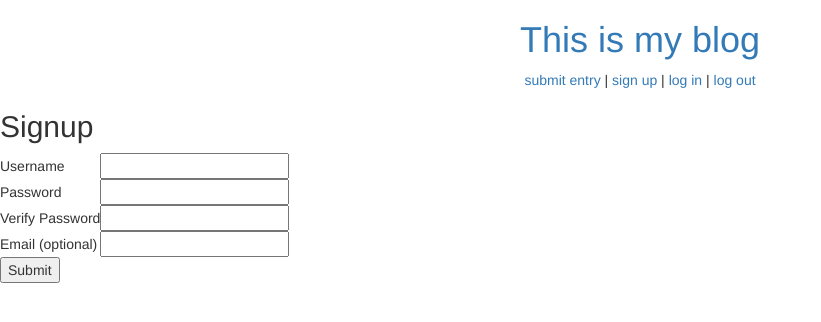
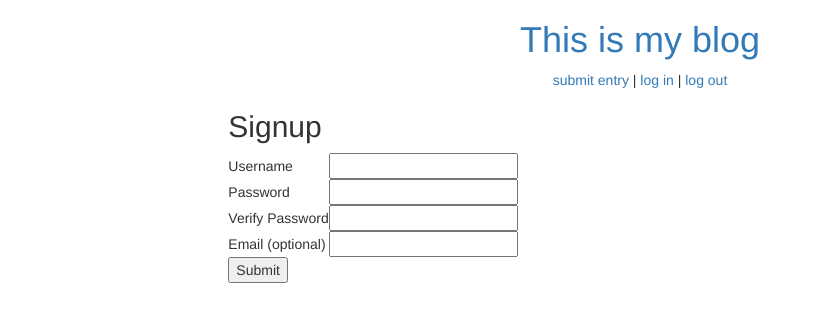
Before and after one commit to asuozzo/buildablog, a Python web app: template templates/signup.html in a window 1280 px wide. Shown: the top 322 px of the page, without its empty margins (0-821 px from the left). Run offline with Jinja, Linux system fonts and the light colour scheme; the template is opened without the code that fills it, so the values that code supplies are empty; some libraries are stand-ins or nearby versions.

Commit message:
design tweaks

```diff
--- a/templates/base.html
+++ b/templates/base.html
@@ -8,7 +8,8 @@
 </head>
 <body>
     <header class="text-center"><h1><a href="/">This is my blog</a></h1>
-    <a href="/newpost">submit entry</a> | <a href="/signup">sign up</a> | <a href="/login">log in</a> | <a href="/logout">log out</a></header>
+
+    <a href="/newpost">submit entry</a> | <a href="/login">log in</a> | <a href="/logout">log out</a></header>
 
     <div id="container">
         {% block content %}
--- a/templates/home.html
+++ b/templates/home.html
@@ -2,7 +2,7 @@
 
 {% block content %}
     {% for p in blogs %}
-    <div class="col-md-12">
+    <div class="col-xs-12 col-md-8 col-md-offset-2">
         <div class="postbody">
             {{ p.render() | safe}}
         </div>
--- a/templates/login.html
+++ b/templates/login.html
@@ -1,6 +1,7 @@
 {% extends "base.html" %}
 
 {% block content %}
+   <div class="col-xs-12 col-md-8 col-md-offset-2">
    <h2>Log In</h2>
     <form method="post">
       <table>
@@ -31,5 +32,6 @@
 
       <input type="submit">
     </form>
+    </div>
 
 {% endblock %}
--- a/templates/signup.html
+++ b/templates/signup.html
@@ -1,6 +1,7 @@
 {% extends "base.html" %}
 
 {% block content %}
+   <div class="col-xs-12 col-md-8 col-md-offset-2">
    <h2>Signup</h2>
     <form method="post">
       <table>
@@ -55,5 +56,6 @@
 
       <input type="submit">
     </form>
+    </div>
 
 {% endblock %}
```
